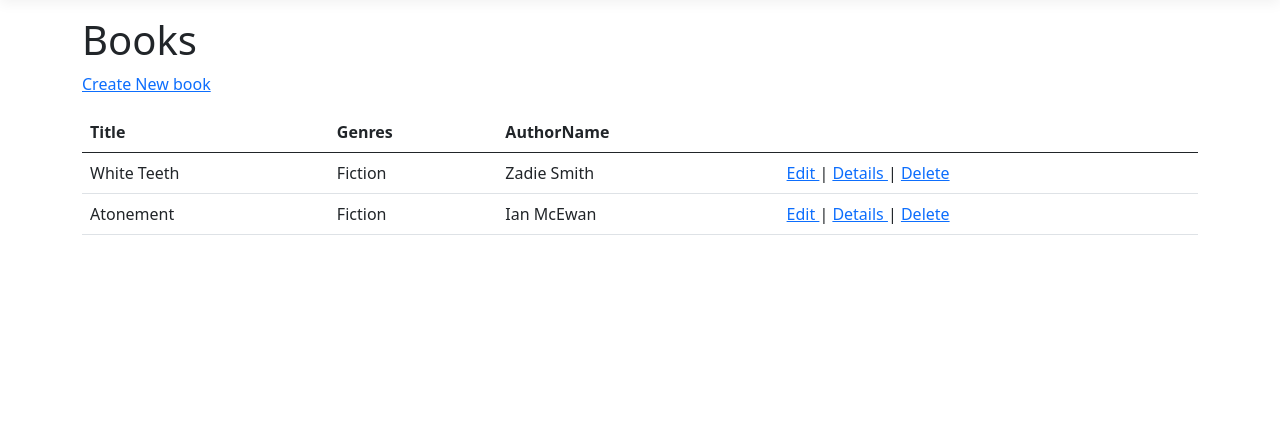
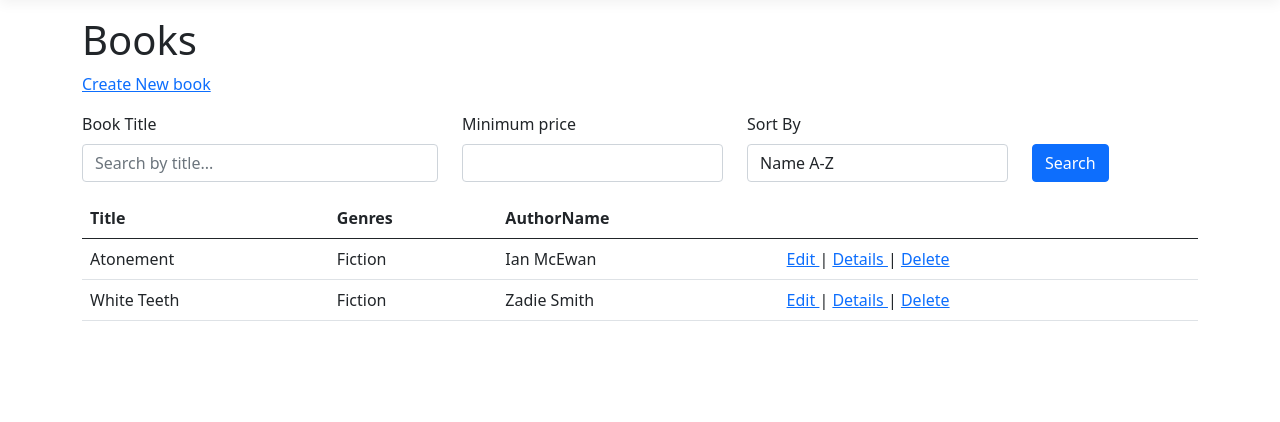
Before and after one commit to Antonia089/BookStore, an ASP.NET Core app: page / in a window 1280 px wide. Shown: the part 57-479 px from the top of the page. Run offline with ASP.NET Core 8, Linux system fonts and the light colour scheme; data comes from the database, SQL or seed files in the repository; style sheets or scripts are compiled from the project's sources.

Commit message:
Here again:(

```diff
--- a/BookStore_ASP/Controllers/BookController.cs
+++ b/BookStore_ASP/Controllers/BookController.cs
@@ -4,6 +4,7 @@ using BookStore_Data;
 using BookStore_Data.Entities;
 using Microsoft.AspNetCore.Mvc;
 using Microsoft.AspNetCore.Mvc.Rendering;
+using Microsoft.Data.SqlClient;
 using Microsoft.EntityFrameworkCore;
 using System.Numerics;
 
@@ -20,9 +21,9 @@ namespace BookStore_ASP.Controllers
             this.authorService = h;
         }
 
-        public async Task<IActionResult> Index()
+        public async Task<IActionResult> Index(string? search, decimal? minBeds, string? sortOrder)
         {
-            var b = await bookService.GetAllBooksAsync();
+            var b = await bookService.GetAllBooksAsync(search,minBeds,sortOrder);
 
             var model = new List<IndexBookViewModel>();
 
@@ -36,6 +37,9 @@ namespace BookStore_ASP.Controllers
                      AuthorName = a.Author.FullName
                 });
             }
+            ViewBag.Search = search;
+            ViewBag.MinBeds = minBeds;
+            ViewBag.SortOrder = sortOrder;
 
             return View(model);
         }
--- a/BookStore_ASP/Views/Book/Index.cshtml
+++ b/BookStore_ASP/Views/Book/Index.cshtml
@@ -9,6 +9,55 @@
 <p>
     <a asp-action="Create">Create New book</a>
 </p>
+<form asp-controller="Book" asp-action="Index" method="get">
+
+    <div class="row mb-3">
+
+        <div class="col-md-4">
+            <label class="form-label">Book Title</label>
+            <input type="text"
+                   name="search"
+                   value="@ViewBag.Search"
+                   class="form-control"
+                   placeholder="Search by title..." />
+        </div>
+
+        <div class="col-md-3">
+            <label class="form-label">Minimum price</label>
+            <input type="number"
+                   name="minBeds"
+                   value="@ViewBag.MinBeds"
+                   min="0"
+                   class="form-control" />
+        </div>
+
+        <div class="col-md-3">
+            <label class="form-label">Sort By</label>
+
+            <select name="sortOrder" class="form-control">
+                <option value="name"
+                        selected="@(ViewBag.SortOrder == "name")">
+                    Name A-Z
+                </option>
+                <option value="price_asc"
+                        selected="@(ViewBag.SortOrder == "price_asc")">
+                    Price Ascending
+                </option>
+                <option value="price_desc"
+                        selected="@(ViewBag.SortOrder == "price_desc")">
+                    Price Descending
+                </option>
+            </select>
+        </div>
+
+        <div class="col-md-2 d-flex align-items-end">
+            <button type="submit" class="btn btn-primary">
+                Search
+            </button>
+        </div>
+
+    </div>
+</form>
 
 <table class="table">
     <thead>
--- a/Book_Core/Interfaces/IBookService.cs
+++ b/Book_Core/Interfaces/IBookService.cs
@@ -10,7 +10,7 @@ namespace Book_Core.Interfaces
 {
     public interface IBookService
     {
-        Task<List<Book>> GetAllBooksAsync();
+        Task<List<Book>> GetAllBooksAsync(string? search = null, decimal? minBeds = null, string? sortOrder = null);
         Task<Book> GetBookByIdAsync(int id);//Edit,Delete
         Task<Book> GetBookDetailsAsync(int id);//Details-for Patient
         Task AddBookAsync(Book book);
```
Also changed, not shown: Book_Core/Services/BookService.cs (+28 -2 lines).
